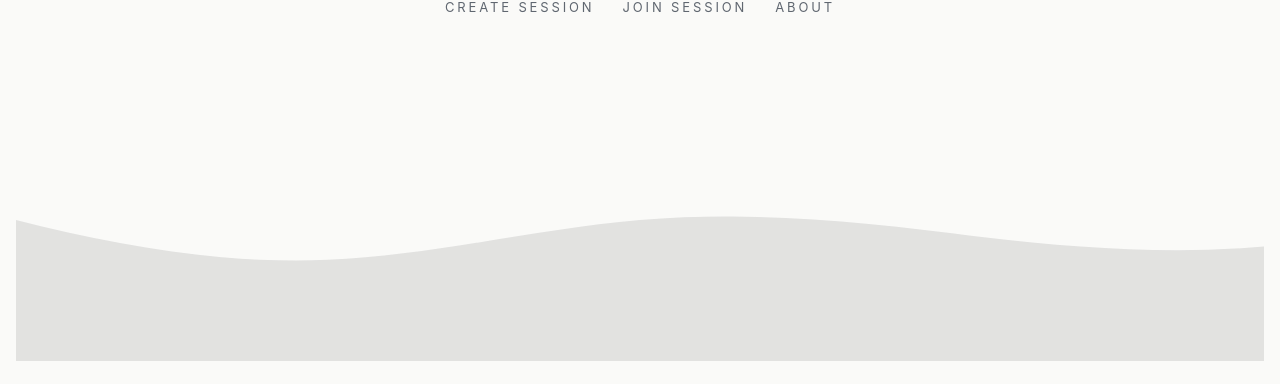
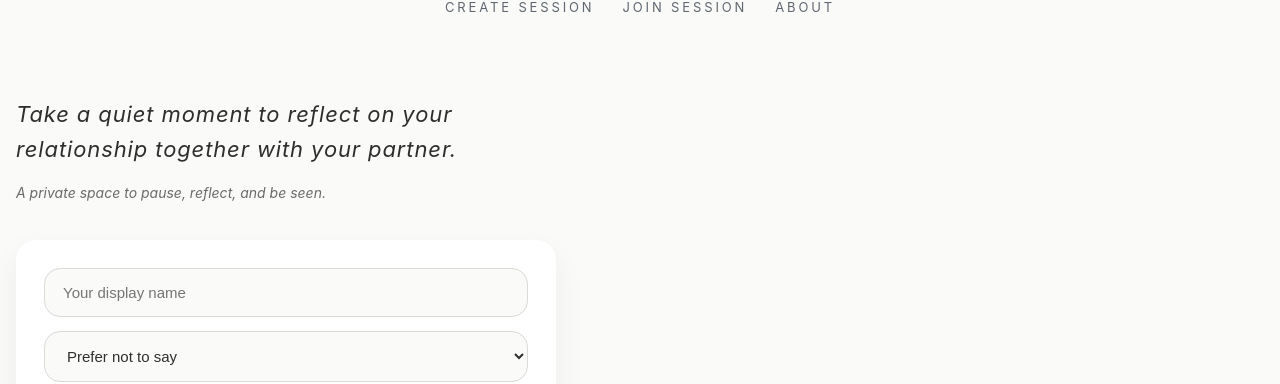
Before and after one commit to rokz11/reflectus-frontend, a React (Create React App) app: page / in a window 1280 px wide. Shown: the part 350-734 px from the top of the page. Built offline with nearby package versions, Linux system fonts and the light colour scheme.

Commit message:
Update CreateSession.js

```diff
--- a/src/pages/CreateSession.js
+++ b/src/pages/CreateSession.js
@@ -9,19 +9,34 @@
   const [code, setCode] = useState(null);
   const [showInstructions, setShowInstructions] = useState(false);
 
-  // ✅ ADDED – wave animation state
-  const [wavePhase, setWavePhase] = useState(0);
+  // 🌊 wave phase
+  const [phase, setPhase] = useState(0);
 
   const navigate = useNavigate();
 
-  // ✅ ADDED – JS-driven breathing animation
+  // 🌊 smooth wave loop
   useEffect(() => {
-    const interval = setInterval(() => {
-      setWavePhase(p => (p + 1) % 360);
-    }, 40); // speed (lower = faster)
+    const id = setInterval(() => {
+      setPhase(p => p + 0.015);
+    }, 16); // ~60fps
 
-    return () => clearInterval(interval);
+    return () => clearInterval(id);
   }, []);
+
+  // 🌊 dynamic wave path (REAL wave motion)
+  const wavePath = `
+    M0 ${160 + Math.sin(phase) * 8}
+    C 180 ${180 + Math.sin(phase + 1) * 14},
+      360 ${200 + Math.sin(phase + 2) * 12},
+      540 ${185 + Math.sin(phase + 3) * 10}
+    C 720 ${170 + Math.sin(phase + 4) * 14},
+      900 ${180 + Math.sin(phase + 5) * 12},
+      1080 ${190 + Math.sin(phase + 6) * 10}
+    C 1260 ${200 + Math.sin(phase + 7) * 12},
+      1380 ${190 + Math.sin(phase + 8) * 10},
+      1440 ${180 + Math.sin(phase + 9) * 8}
+    L1440 320 L0 320 Z
+  `;
 
   async function create() {
     if (!name) return alert("Please enter your name.");
@@ -32,8 +47,8 @@
         headers: { "Content-Type": "application/json" },
         body: JSON.stringify({
           creator_name: name,
-          gender: gender,
-          language: language
+          gender,
+          language
         })
       });
 
@@ -46,7 +61,6 @@
   }
 
   function copyCode() {
-    if (!code) return;
     navigator.clipboard.writeText(code);
     alert("Code copied");
   }
@@ -54,22 +68,30 @@
   return (
     <div className="fade-in">
 
-      {/* BACKGROUND WAVE – JS ANIMATED */}
-      <div className="breathing-bg">
+      {/* 🌊 BACKGROUND WAVE – PURE JS */}
+      <div
+        style={{
+          position: "fixed",
+          inset: 0,
+          zIndex: -1,
+          overflow: "hidden",
+          background: "#FAFAF8"
+        }}
+      >
         <svg
           viewBox="0 0 1440 320"
           preserveAspectRatio="none"
-          className="wave"
           style={{
-            transform: `
-              translateY(${Math.sin(wavePhase * Math.PI / 180) * 10}px)
-              scaleY(${1 + Math.sin(wavePhase * Math.PI / 180) * 0.03})
-            `
+            position: "absolute",
+            bottom: "-20%",
+            width: "200%",
+            height: "120%",
+            transform: `translateX(${Math.sin(phase * 0.6) * 40}px)`
           }}
         >
           <path
+            d={wavePath}
             fill="rgba(180,180,180,0.35)"
-            d="M0,160 C120,190 240,210 360,205 C480,200 600,170 720,160 C840,150 960,160 1080,175 C1200,190 1320,200 1440,190 L1440,320 L0,320 Z"
           />
         </svg>
       </div>
@@ -79,7 +101,6 @@
         <p className="session-invitation">
           Take a quiet moment to reflect on your relationship together with your partner.
         </p>
-
         <p className="intro-subtitle">
           A private space to pause, reflect, and be seen.
         </p>
@@ -130,11 +151,7 @@
           <button className="btn btn-primary" onClick={create}>
             Create session
           </button>
-
-          <button
-            className="btn btn-ghost"
-            onClick={() => setShowInstructions(s => !s)}
-          >
+          <button className="btn btn-ghost" onClick={() => setShowInstructions(s => !s)}>
             {showInstructions ? "Hide instructions" : "Instructions"}
           </button>
         </div>
@@ -147,21 +164,15 @@
               <li>Reflect separately and privately</li>
               <li>Receive a shared reflection</li>
             </ul>
-
-            <p className="intro-footnote">
-              First use is free.
-            </p>
+            <p className="intro-footnote">First use is free.</p>
           </div>
         )}
 
         {code && (
           <div style={{ marginTop: 22 }}>
             <div className="code-box">{code}</div>
-
             <div style={{ display: "flex", gap: 12, marginTop: 14 }}>
-              <button className="btn btn-ghost" onClick={copyCode}>
-                Copy code
-              </button>
+              <button className="btn btn-ghost" onClick={copyCode}>Copy code</button>
               <button
                 className="btn btn-primary"
                 onClick={() => navigate(`/onboarding/${code}/A`)}
```
